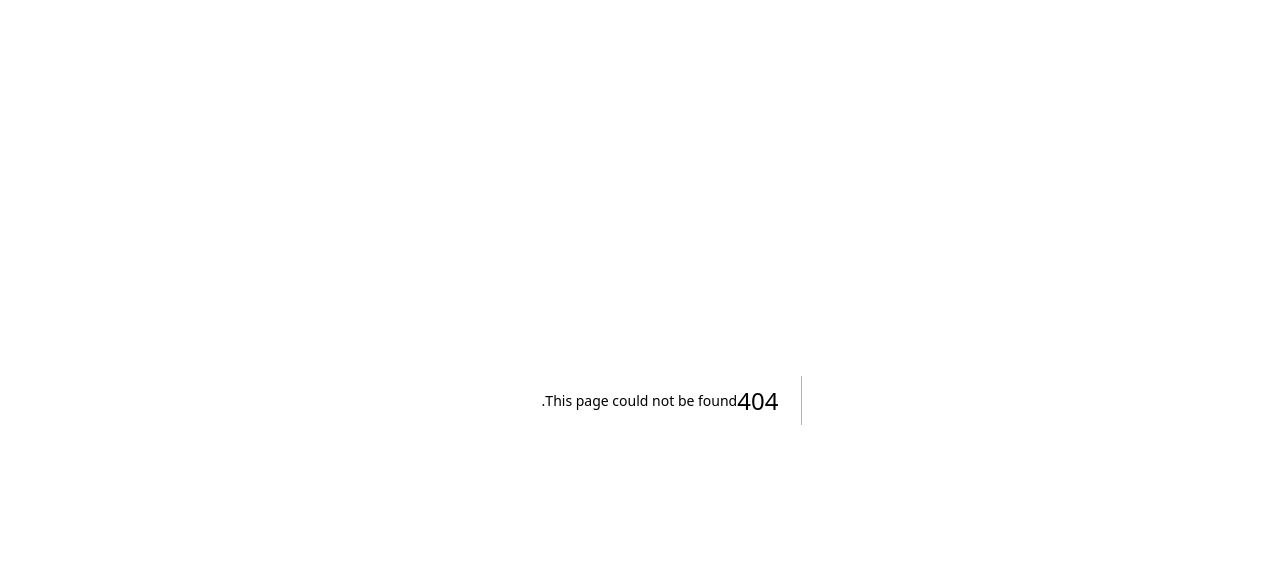
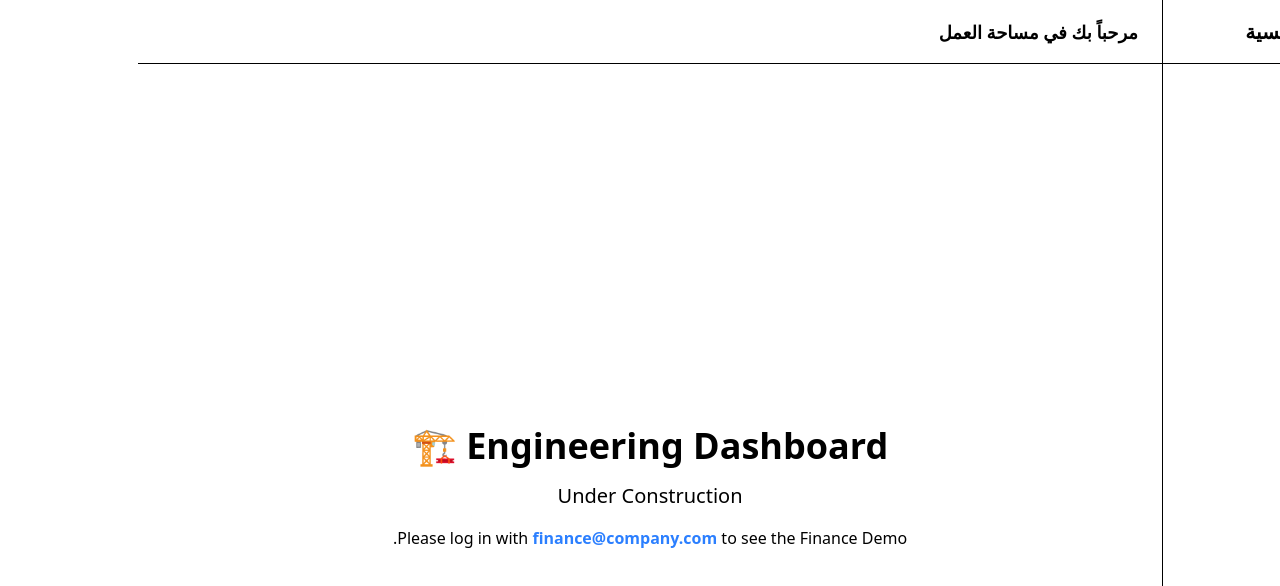
Before and after one commit to noor1991nassar-hub/N_PRO, a Next.js app in the folder frontend/: page /dashboard/engineering in a window 1280 px wide. Before the commit this address had no page. Shown: the top 586 px of the page. Built offline with nearby package versions, Linux system fonts and the light colour scheme.

Commit message:
feat(frontend): add placeholder engineering dashboard

```diff
--- /dev/null
+++ b/frontend/app/dashboard/engineering/page.tsx
@@ -0,0 +1,9 @@
+export default function EngineeringDashboard() {
+    return (
+        <div className="flex min-h-screen flex-col items-center justify-center p-24">
+            <h1 className="text-4xl font-bold mb-4">Engineering Dashboard 🏗️</h1>
+            <p className="text-xl text-muted-foreground">Under Construction</p>
+            <p className="mt-4">Please log in with <span className="font-bold text-blue-500">finance@company.com</span> to see the Finance Demo.</p>
+        </div>
+    )
+}
```
